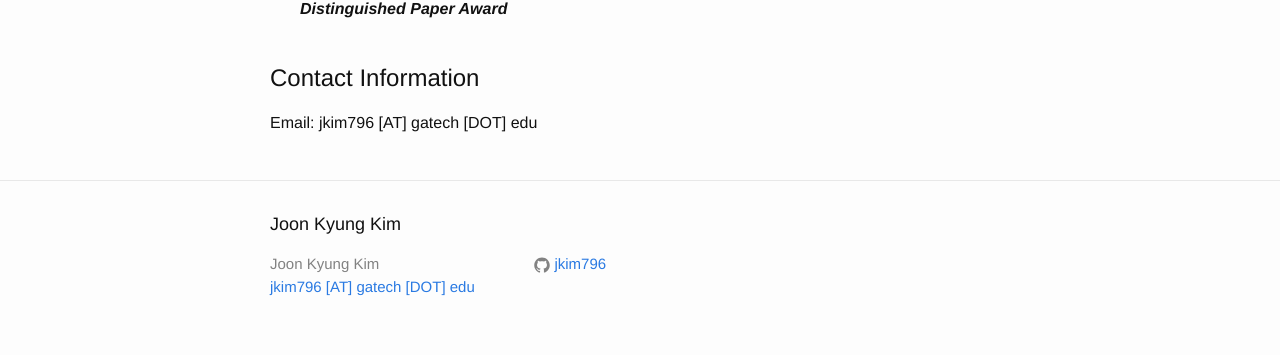
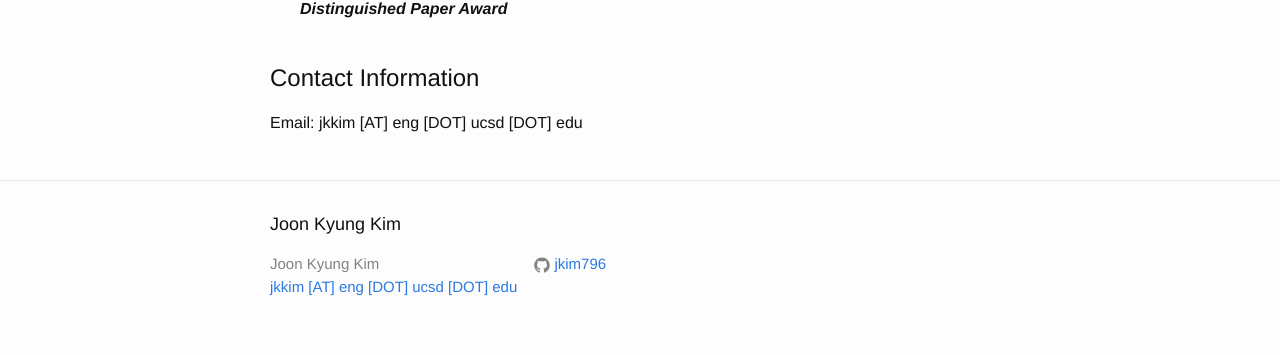
Before and after one commit to jkim796/jkim796.github.io, a Jekyll site: the page built from index.html, in a window 1280 px wide. Shown: the part 1143-1498 px from the top of the page. Built offline with Jekyll 4.4.1, drawn with Linux system fonts in a browser that asks for light colours.

Commit message:
email fix

```diff
--- a/_config.yml
+++ b/_config.yml
@@ -7,7 +7,7 @@
 
 # Site settings
 title: Joon Kyung Kim
-email: jkim796 [AT] gatech [DOT] edu
+email: jkkim [AT] eng [DOT] ucsd [DOT] edu
 description: > # this means to ignore newlines until "baseurl:"
 
 baseurl: "" # the subpath of your site, e.g. /blog
--- a/index.html
+++ b/index.html
@@ -81,7 +81,7 @@ layout: default
   <br>
 
   <h2>Contact Information</h2>
-  <p>Email: jkim796 [AT] gatech [DOT] edu</p>
+  <p>Email: jkkim [AT] eng [DOT] ucsd [DOT] edu</p>
 
 <!--  <h1 class="page-heading">Posts</h1>
 
```
